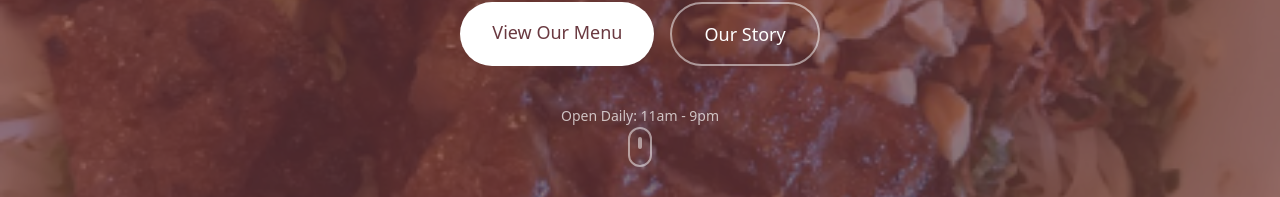
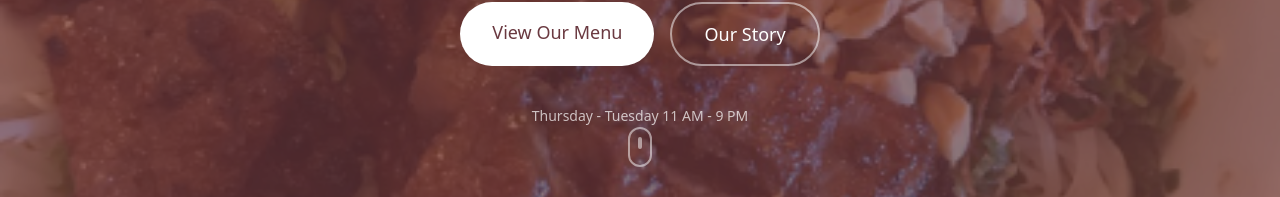
Before and after one commit to vietnguyen-dev/pho-gia, a Next.js app: page / in a window 1280 px wide. Shown: the part 583-780 px from the top of the page. Built offline with nearby package versions, Linux system fonts and the light colour scheme.

Commit message:
updating hero copy

```diff
--- a/app/page.tsx
+++ b/app/page.tsx
@@ -66,7 +66,9 @@ export default function Home() {
             </Link>
           </div>
 
-          <p className="mt-10 text-white/70 text-sm">Open Daily: 11am - 9pm</p>
+          <p className="mt-10 text-white/70 text-sm">
+            Thursday - Tuesday 11 AM - 9 PM
+          </p>
         </div>
 
         {/* Scroll Indicator */}
@@ -160,9 +162,9 @@ export default function Home() {
                 </p>
                 <p>
                   Located in the heart of Milwaukie, we invite you to experience
-                  a true taste of Vietnam. Whether you&apos;re a pho enthusiast or
-                  trying Vietnamese cuisine for the first time, we&apos;re here to
-                  make you feel at home.
+                  a true taste of Vietnam. Whether you&apos;re a pho enthusiast
+                  or trying Vietnamese cuisine for the first time, we&apos;re
+                  here to make you feel at home.
                 </p>
               </div>
             </div>
@@ -188,7 +190,8 @@ export default function Home() {
             Ready to Experience Authentic Pho?
           </h2>
           <p className="text-stone-600 text-xl mb-10 leading-relaxed">
-            Visit us today or call ahead for pickup. We can&apos;t wait to serve you.
+            Visit us today or call ahead for pickup. We can&apos;t wait to serve
+            you.
           </p>
           <div className="flex flex-col sm:flex-row gap-4 justify-center">
             <a
```
